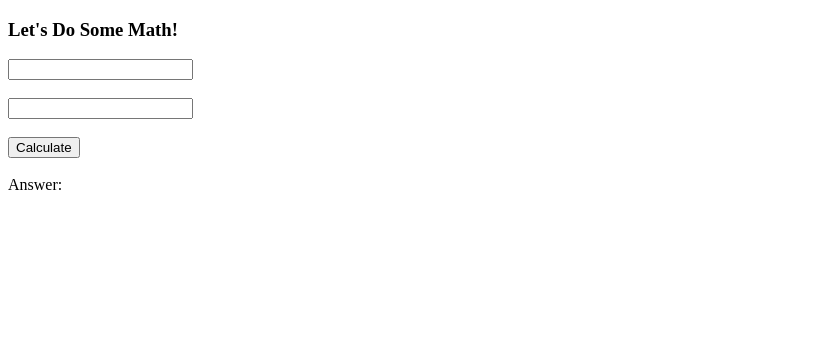
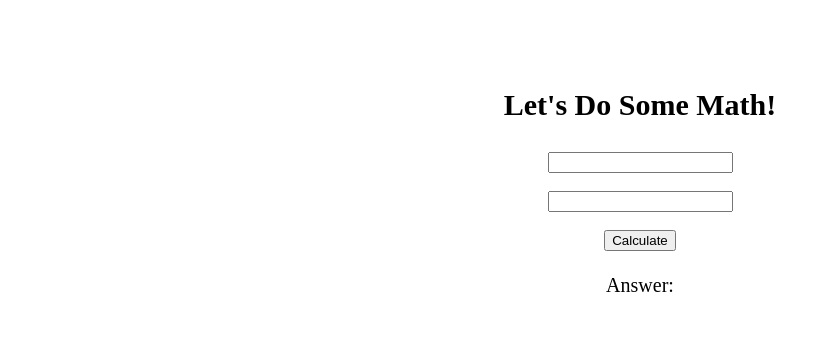
Before and after one commit to sbesozzi/JavaScript-Simple-Calculator, a plain HTML site: page index.html in a window 1280 px wide. Shown: the whole page, without its empty margins (0-829 px from the left). Drawn offline with Linux system fonts and the light colour scheme.

Commit message:
Added css elements

```diff
--- a/index.html
+++ b/index.html
@@ -1,10 +1,14 @@
 <!DOCTYPE html>
 <html>
+
 <head>
   <title>Calculator</title>
   <link rel="stylesheet" type="text/css" href="main.css">
 </head>
+
 <body>
+
+<div class="container">
 
 <h3>Let's Do Some Math!</h3>
 
@@ -19,6 +23,8 @@
   Answer: <span id="answer"></span>
 </div>
 
+</div>
+
   <script src="main.js"></script>
 
 </body>
--- a/main.css
+++ b/main.css
@@ -0,0 +1,13 @@
+.container {
+  text-align: center;
+  padding-top: 50px;
+  padding-bottom: 50px;
+}
+
+.container h3 {
+  font-size: 30px;
+}
+
+.answer {
+  font-size: 20px;
+}
```
